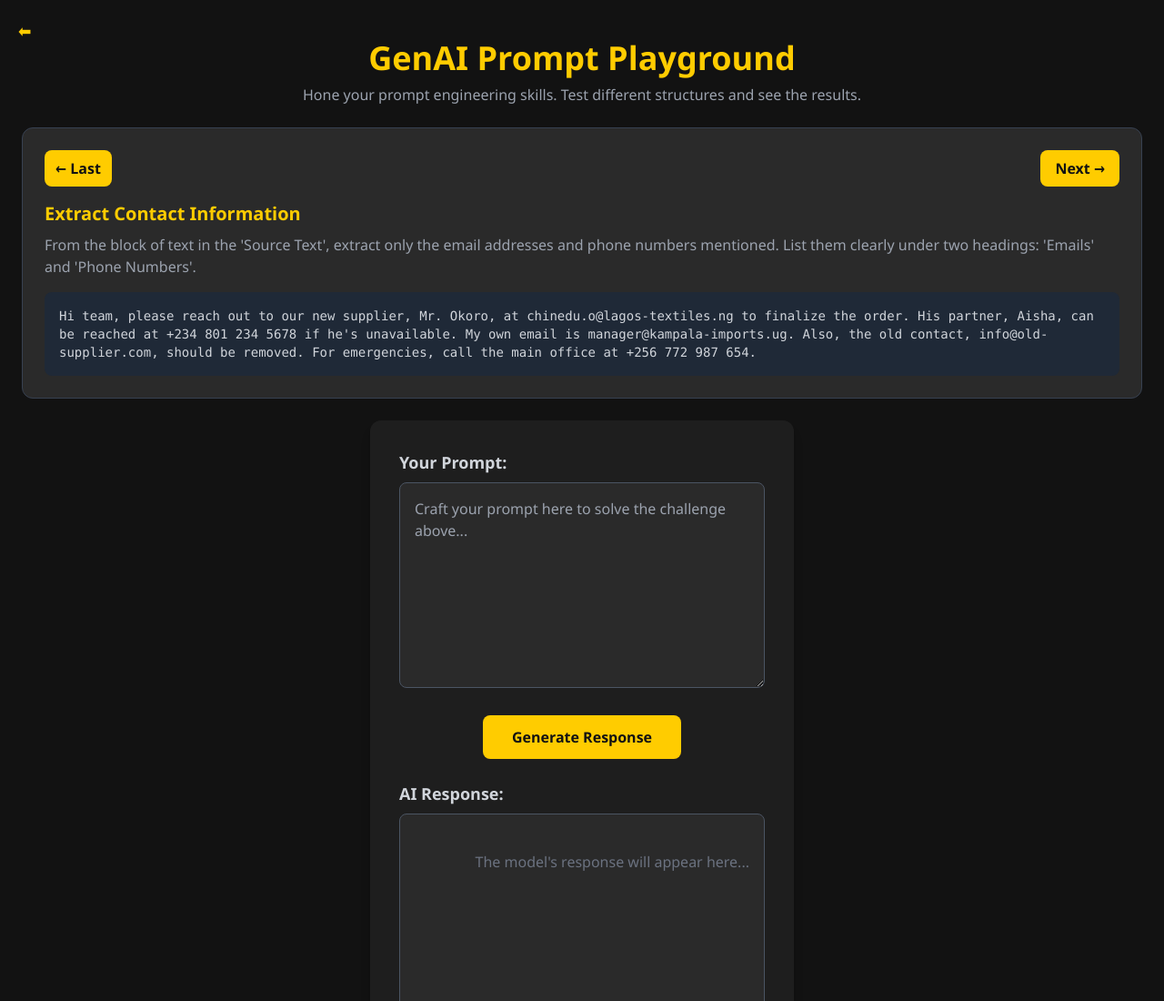
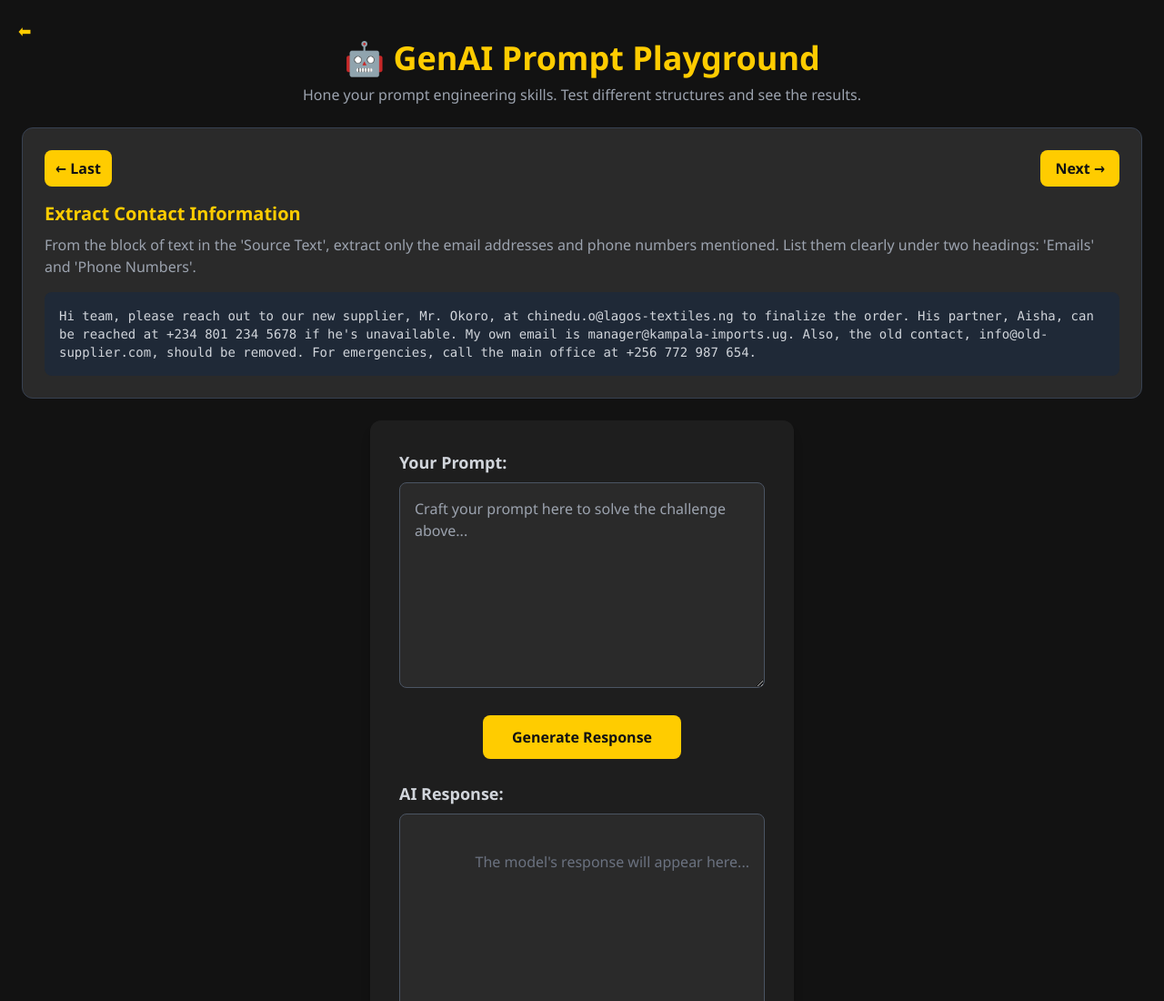
Before and after one commit to oleebranch/interview_slayer, a website: page playground.html in a window 1280 px wide. Shown: the top 1100 px of the page at 91% size. Drawn offline with nearby package versions, Linux system fonts and the light colour scheme.

Commit message:
adds emoji.

```diff
--- a/playground.html
+++ b/playground.html
@@ -67,7 +67,7 @@
     ">⬅ </a>
 
     <header class="text-center mb-6">
-        <h1 class="text-3xl sm:text-4xl font-bold text-[#ffcc00] mt-5">GenAI Prompt Playground</h1>
+        <h1 class="text-3xl sm:text-4xl font-bold text-[#ffcc00] mt-5">🤖 GenAI Prompt Playground</h1>
         <p class="text-gray-400 mt-2">Hone your prompt engineering skills. Test different structures and see the
             results.</p>
     </header>
```
